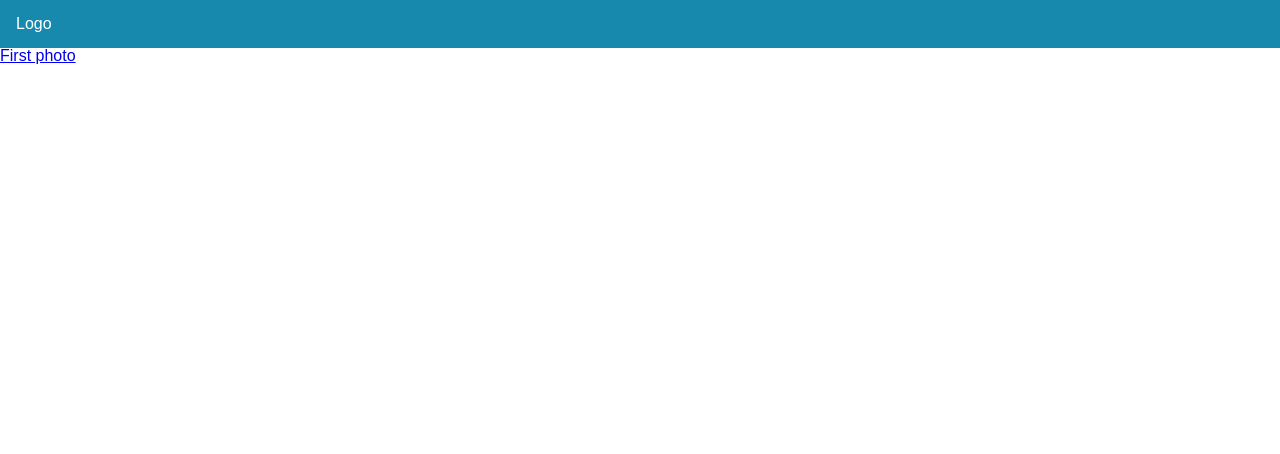
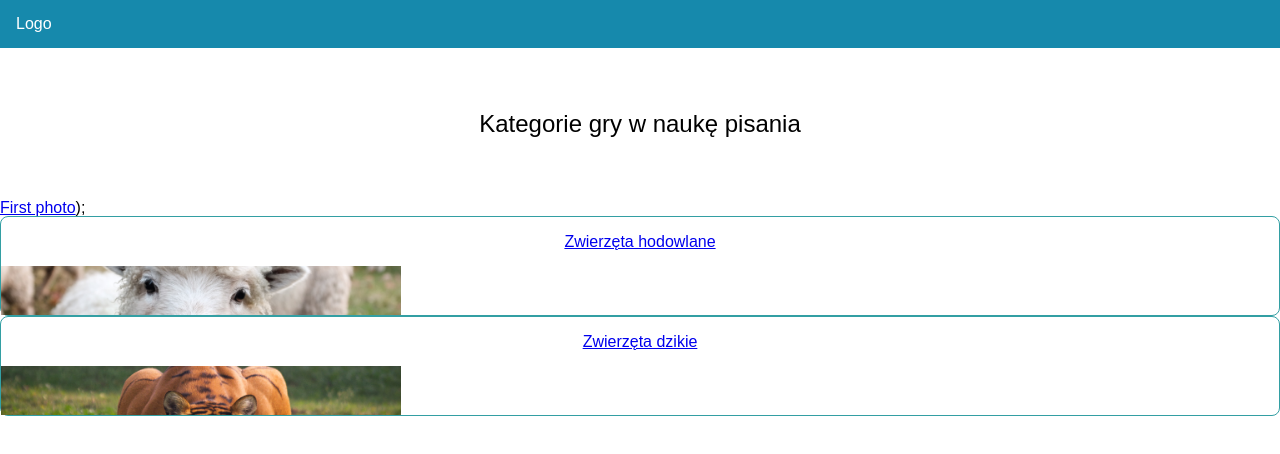
Before and after one commit to jzarzeczny/kid-learning, a Next.js app: page /learntyping in a window 1280 px wide. Shown: the top 454 px of the page. Built offline with nearby package versions, Linux system fonts and the light colour scheme.

Commit message:
[01] Categories transition

```diff
--- a/app/learntyping/page.tsx
+++ b/app/learntyping/page.tsx
@@ -1,5 +1,20 @@
 import Link from "next/link";
-
+import { CategoryCard } from "../../components/common/CategoryCard/CategoryCard";
+import { SectionHeader } from "../../components/common/SectionHeader/SectionHeader";
+import { letterLearningData } from "../../data/typeLearningData";
 export default function Page() {
-  return <Link href="/learntyping/0">First photo</Link>;
+  return (
+    <section>
+      <SectionHeader text="Kategorie gry w naukę pisania" />
+      <Link href="/learntyping/0">First photo</Link>);
+      {letterLearningData.map((category) => (
+        <CategoryCard
+          key={category.categoryName}
+          categoryName={category.categoryName}
+          categoryImage={category.categoryImage}
+          path={category.href}
+        />
+      ))}
+    </section>
+  );
 }
--- a/app/page.tsx
+++ b/app/page.tsx
@@ -1,8 +1,7 @@
 "use client";
 
 import Link from "next/link";
-import React, { useEffect, useReducer } from "react";
-import RootLayout from "./layout";
+import React from "react";
 
 function Home() {
   return (
--- /dev/null
+++ b/components/common/CategoryCard/CategoryCard.module.scss
@@ -0,0 +1,24 @@
+@use "../../../styles/colors.scss" as *;
+
+.cardContainer {
+  display: grid;
+  width: 100%;
+  height: 100px;
+  grid-template-rows: 1fr 1fr;
+  border: 1px solid $blue-100;
+  border-radius: 8px;
+}
+
+.cardText {
+  grid-row: 1/2;
+  align-self: center;
+  justify-self: center;
+  width: 100%;
+  font-size: 1rem;
+  text-align: center;
+}
+
+.cardImageContainer {
+  grid-row: 2/3;
+  overflow: hidden;
+}
--- /dev/null
+++ b/components/common/CategoryCard/CategoryCard.tsx
@@ -0,0 +1,31 @@
+import Image from "next/image";
+import Link from "next/link";
+import React from "react";
+import styles from "./CategoryCard.module.scss";
+
+interface CategoryCardProps {
+  categoryName: string;
+  categoryImage: string;
+  path: string;
+}
+
+export const CategoryCard: React.FC<CategoryCardProps> = ({
+  categoryName,
+  categoryImage,
+  path,
+}) => {
+  return (
+    <Link href={`${path}/0`} className={styles.cardContainer}>
+      <p className={styles.cardText}>{categoryName}</p>
+      <div className={styles.cardImageContainer}>
+        <Image
+          src={categoryImage}
+          alt={categoryName}
+          width={400}
+          height={70}
+          style={{ objectFit: "cover" }}
+        />
+      </div>
+    </Link>
+  );
+};
--- /dev/null
+++ b/components/common/SectionHeader/SectionHeader.module.scss
@@ -0,0 +1,6 @@
+.sectionHeader {
+  padding: 2rem;
+  font-size: 1.5rem;
+  margin: 2rem 0;
+  text-align: center;
+}
--- /dev/null
+++ b/components/common/SectionHeader/SectionHeader.tsx
@@ -0,0 +1,10 @@
+import React from "react";
+import styles from "./SectionHeader.module.scss";
+
+interface SectionHeaderProps {
+  text: string;
+}
+
+export const SectionHeader: React.FC<SectionHeaderProps> = ({ text }) => {
+  return <h2 className={styles.sectionHeader}>{text}</h2>;
+};
--- a/data/typeLearningData.ts
+++ b/data/typeLearningData.ts
@@ -1,6 +1,7 @@
+import { CategoryInterface } from "../interfaces/CategoryInterface";
 import { QuestionInterface } from "../interfaces/LetterInterfaces";
 
-export const mockedQuestions: QuestionInterface[] = [
+export const stockAnimalsQuestions: QuestionInterface[] = [
   { id: "1", title: "kot", text: "kot", image: "/cat.jpg" },
   { id: "2", title: "pies", text: "pies", image: "/dog.jpg" },
   { id: "3", title: "krowa", text: "krowa", image: "/cow.jpg" },
@@ -8,3 +9,18 @@ export const mockedQuestions: QuestionInterface[] = [
   { id: "5", title: "kura", text: "kura", image: "/chicken.jpg" },
   { id: "6", title: "indyk", text: "indyk", image: "/turkey.jpg" },
 ];
+
+export const letterLearningData: CategoryInterface[] = [
+  {
+    categoryName: "Zwierzęta hodowlane",
+    categoryImage: "/categories/stockAnimals.jpg",
+    categoryQuestions: stockAnimalsQuestions,
+    href: "learntyping/",
+  },
+  {
+    categoryName: "Zwierzęta dzikie",
+    categoryImage: "/categories/wildAnimals.jpg",
+    categoryQuestions: stockAnimalsQuestions,
+    href: "learntyping/",
+  },
+];
--- /dev/null
+++ b/interfaces/CategoryInterface.ts
@@ -0,0 +1,8 @@
+import { QuestionInterface } from "./LetterInterfaces";
+
+export interface CategoryInterface {
+  categoryName: string;
+  categoryImage: string;
+  categoryQuestions: QuestionInterface[];
+  href: string;
+}
```
Also changed, not shown: app/learntyping/[question]/page.tsx (+6 -6 lines), app/learntyping/page.module.scss (added), public/categories/stockAnimals.jpg (added), public/categories/wildAnimals.jpg (added).
